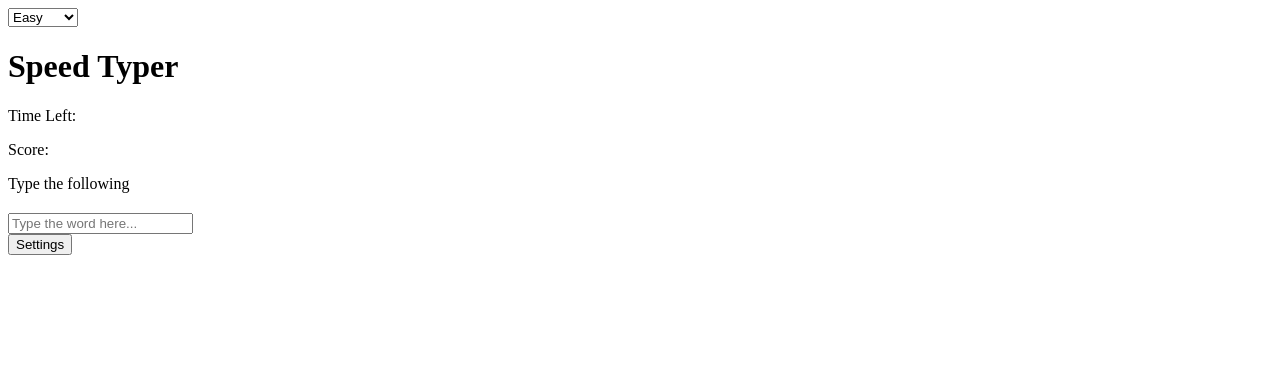
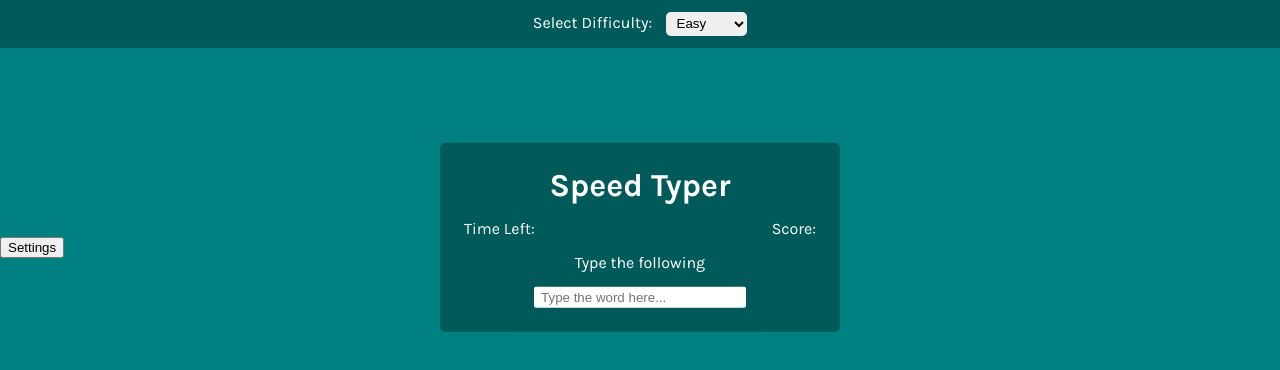
Before and after one commit to sarthakladhwe/speed-typing-game, a plain HTML site: page index.html in a window 1280 px wide. Drawn offline with Linux system fonts and the light colour scheme.

Commit message:
Styling and structuring

```diff
--- a/index.html
+++ b/index.html
@@ -4,22 +4,27 @@
     <meta charset="UTF-8">
     <meta http-equiv="X-UA-Compatible" content="IE=edge">
     <meta name="viewport" content="width=device-width, initial-scale=1.0">
+    <link rel="preconnect" href="https://fonts.googleapis.com">
+    <link rel="preconnect" href="https://fonts.gstatic.com" crossorigin>
+    <link href="https://fonts.googleapis.com/css2?family=Karla:wght@400;500;700&display=swap" rel="stylesheet">
     <link rel="stylesheet" href="style.css">
     <title>Speed Typing Game</title>
 </head>
 <body>
     <header>
-        <select>
+        <label for="difficulty">Select Difficulty: </label>
+        <select id="difficulty" class="difficulty">
             <option>Easy</option>
             <option>Medium</option>
             <option>Hard</option>
         </select>
     </header>
     <div class="container">
+
         <h1>Speed Typer</h1>
-        <div>
-            <p>Time Left: </p>
-            <p>Score: </p>
+        <div class="time-score">
+            <p id="time-left">Time Left: </p>
+            <p id="score">Score: </p>
         </div>
         <div>
             <p>Type the following</p>
--- a/style.css
+++ b/style.css
@@ -0,0 +1,63 @@
+* {
+    margin: 0;
+    box-sizing: border-box;
+}
+
+body {
+    background-color: teal;
+    color: #fff;
+    font-family: 'Karla', sans-serif;
+}
+
+header {
+    padding: 0.75em;
+    text-align: center;
+    background-color: rgba(0, 0, 0, 0.3 );
+}
+
+.difficulty {
+    margin-left: 10px;
+    border: none;
+    border-radius: 5px;
+    padding: 0.25em 0.5em;
+}
+
+.difficulty:focus {
+    cursor: pointer;
+}
+
+.difficulty:focus {
+    outline: none;
+}
+
+.container {
+    width: 400px;
+    margin: 0 auto;
+    transform: translateY(50%);
+    padding: 1.5em;
+    display: flex;
+    flex-direction: column;
+    justify-content: center;
+    align-items: center;
+    row-gap: 15px;
+    background-color: rgba(0, 0, 0, 0.3 );
+    border-radius: 5px;
+}
+
+.time-score {
+    width: 100%;
+    display: flex;
+    justify-content: space-between;
+    align-items: center;
+}
+
+.type-word {
+    padding: 0.25em 0.5em;
+    width: 60%;
+    border: none;
+    border-radius: 2px;
+}
+
+.type-word:focus {
+    outline: 4px solid teal;
+}
```
